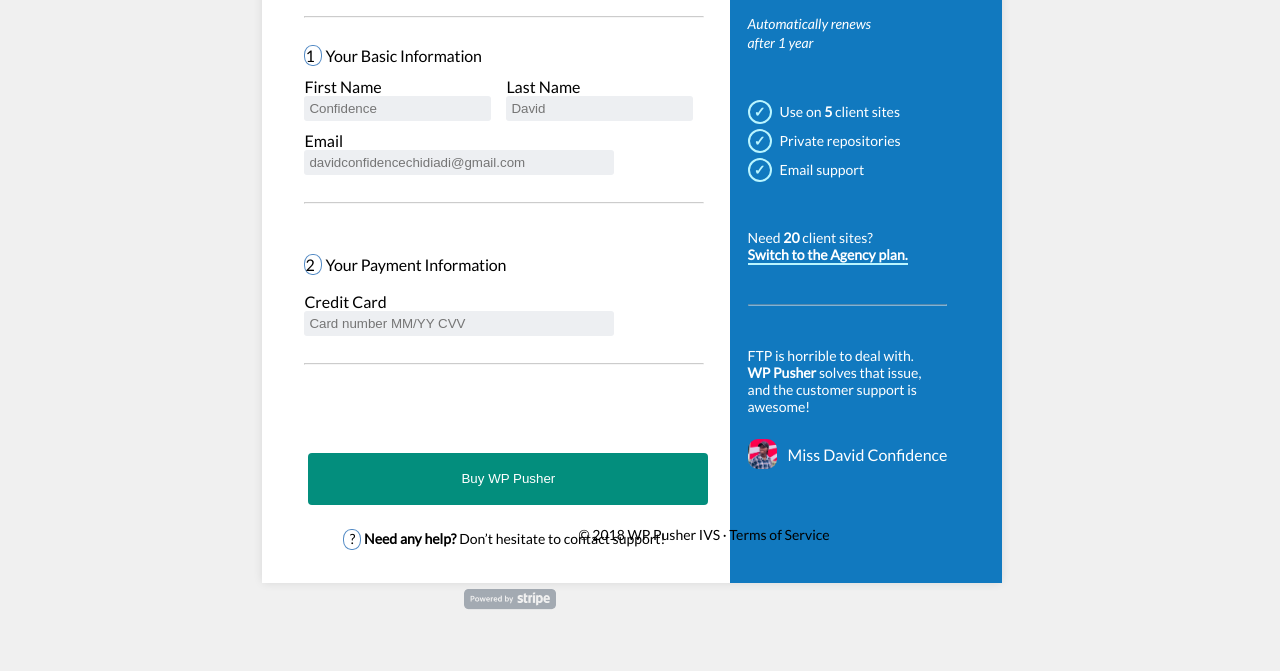
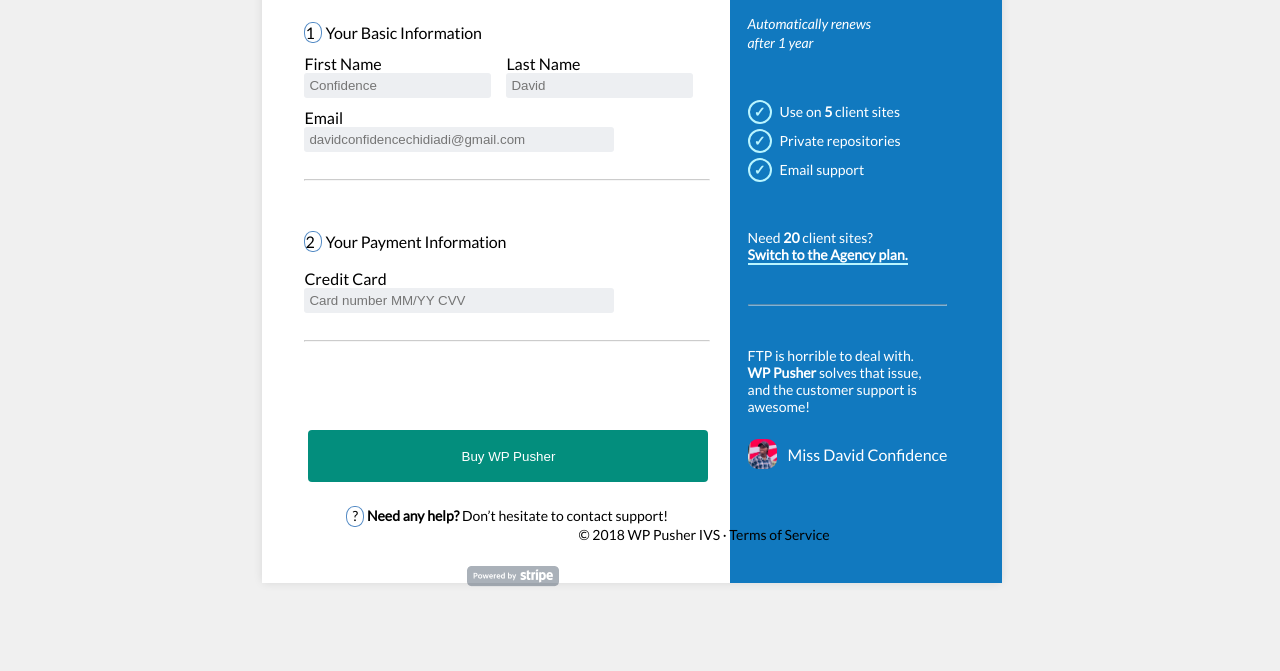
Before and after one commit to Confidentwebs/figmaDesign2, a plain HTML site: page index.html in a window 1280 px wide. Shown: the part 257-928 px from the top of the page. Drawn offline with Linux system fonts and the light colour scheme.

Commit message:
Update style.css

```diff
--- a/style.css
+++ b/style.css
@@ -140,7 +140,7 @@ main{
 
 .flex1-contents{
     padding: 10px;
-    margin: 5%;
+    margin-left: 5%;
 }
 
 .check{
```
